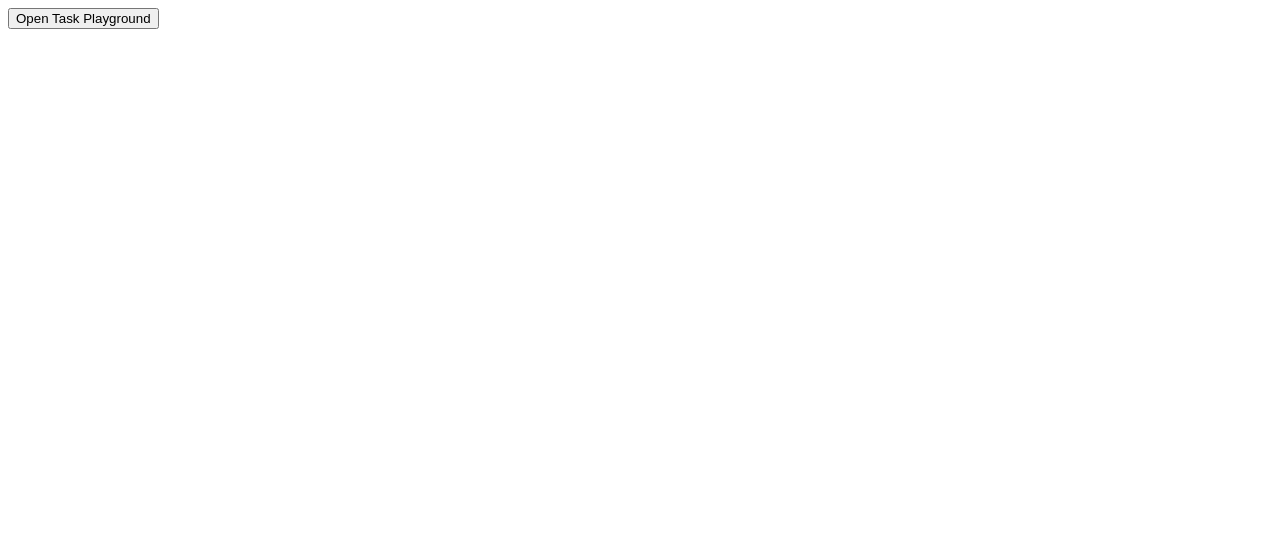
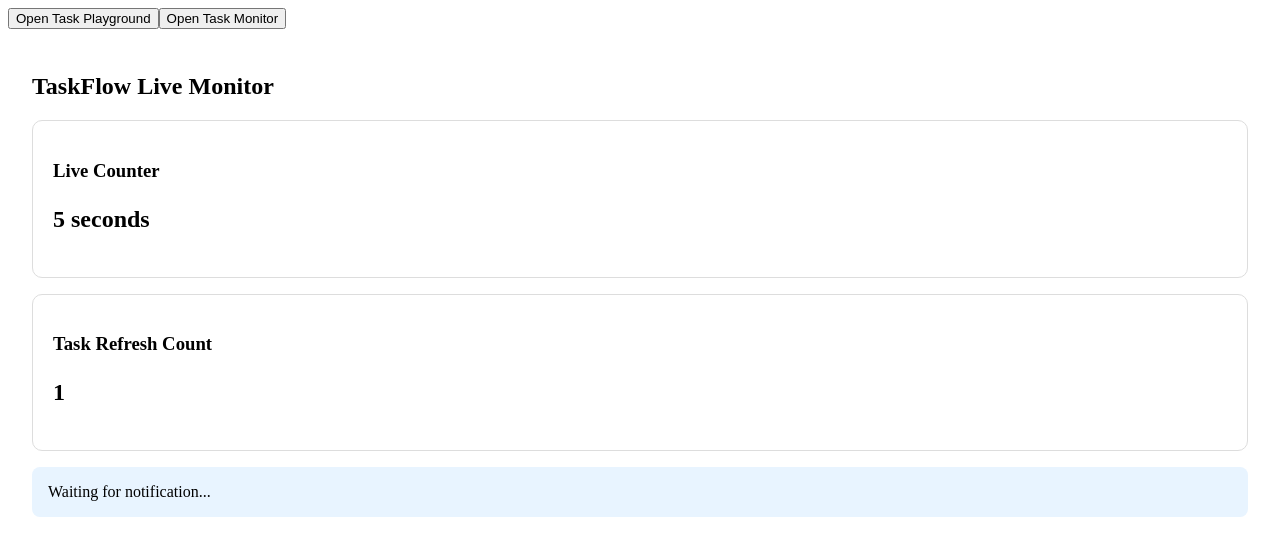
Before and after one commit to animeshpandeyit/complete-scalable-Angular-application, an Angular app in the folder complete-scalable-Angular-application/: page /task-monitor in a window 1280 px wide. Before the commit this address led to /. Shown: the top 556 px of the page. Built offline with nearby package versions, Linux system fonts and the light colour scheme.

Commit message:
Add Task Monitor component with live counter and notification features

```diff
--- a/complete-scalable-Angular-application/src/app/app.component.html
+++ b/complete-scalable-Angular-application/src/app/app.component.html
@@ -1,2 +1,4 @@
 <button type="button" routerLink="/taskplayground">Open Task Playground</button>
+<button type="button" routerLink="/task-monitor">Open Task Monitor</button>
+
 <router-outlet></router-outlet>
--- a/complete-scalable-Angular-application/src/app/app.routes.ts
+++ b/complete-scalable-Angular-application/src/app/app.routes.ts
@@ -15,4 +15,12 @@ export const routes: Routes = [
         (m) => m.TaskPlaygroundComponent,
       ),
   },
+
+  {
+    path: 'task-monitor',
+    loadComponent: () =>
+      import('./features/tasks/components/task-monitor/task-monitor.component').then(
+        (m) => m.TaskMonitorComponent,
+      ),
+  },
 ];
--- /dev/null
+++ b/complete-scalable-Angular-application/src/app/features/tasks/components/task-monitor/task-monitor.component.css
@@ -0,0 +1,21 @@
+.monitor-container {
+  padding: 24px;
+}
+
+.monitor-card {
+  padding: 20px;
+  margin-bottom: 16px;
+  border: 1px solid #ddd;
+  border-radius: 10px;
+
+  p {
+    font-size: 24px;
+    font-weight: 600;
+  }
+}
+
+.notification {
+  padding: 16px;
+  background: #e8f4ff;
+  border-radius: 8px;
+}
--- /dev/null
+++ b/complete-scalable-Angular-application/src/app/features/tasks/components/task-monitor/task-monitor.component.html
@@ -0,0 +1,19 @@
+<div class="monitor-container">
+
+    <h2>TaskFlow Live Monitor</h2>
+
+    <div class="monitor-card">
+        <h3>Live Counter</h3>
+        <p>{{ counter }} seconds</p>
+    </div>
+
+    <div class="monitor-card">
+        <h3>Task Refresh Count</h3>
+        <p>{{ refreshCount }}</p>
+    </div>
+
+    <div class="notification">
+        {{ notification || 'Waiting for notification...' }}
+    </div>
+
+</div>
--- /dev/null
+++ b/complete-scalable-Angular-application/src/app/features/tasks/components/task-monitor/task-monitor.component.ts
@@ -0,0 +1,41 @@
+import { Component, DestroyRef, inject } from '@angular/core';
+import { takeUntilDestroyed } from '@angular/core/rxjs-interop';
+import { interval, timer } from 'rxjs';
+
+@Component({
+  selector: 'app-task-monitor',
+  standalone: true,
+  imports: [],
+  templateUrl: './task-monitor.component.html',
+  styleUrl: './task-monitor.component.css',
+})
+export class TaskMonitorComponent {
+  private destroyRef = inject(DestroyRef);
+  counter = 0;
+  refreshCount = 0;
+  notification = '';
+
+  ngOnInit(): void {
+    // 1. Live counter
+    interval(1000)
+      .pipe(takeUntilDestroyed(this.destroyRef))
+      .subscribe((value) => {
+        this.counter = value + 1;
+      });
+
+    // 2. Refresh indicator
+    interval(5000)
+      .pipe(takeUntilDestroyed(this.destroyRef))
+      .subscribe(() => {
+        this.refreshCount++;
+        console.log('Task status refreshed!');
+      });
+
+    // 3. One-time notification
+    timer(10000)
+      .pipe(takeUntilDestroyed(this.destroyRef))
+      .subscribe(() => {
+        this.notification = 'You have a new task update!';
+      });
+  }
+}
```
Also changed, not shown: 1 other file (tests, documents, lock files or other folders).
